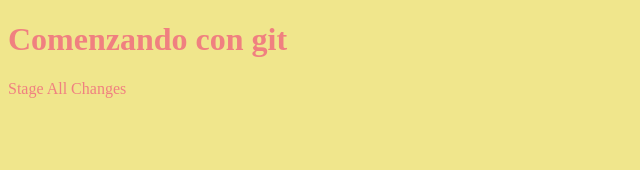
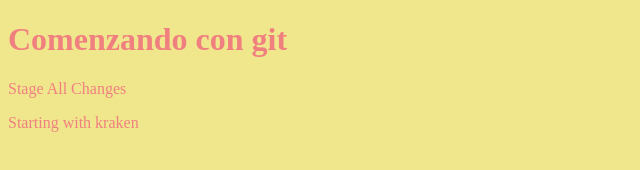
Before and after one commit to Petronini/git-third-step, a plain HTML site: page index.html in a window 1280 px wide. Shown: the whole page, without its empty margins (0-640 px from the left). Drawn offline with Linux system fonts and the light colour scheme.

Commit message:
adding styles

```diff
--- a/index.html
+++ b/index.html
@@ -9,5 +9,6 @@
 <body>
     <h1>Comenzando con git</h1>
     <p>Stage All Changes</p>
+    <p>Starting with kraken</p>
 </body>
 </html>
--- a/style.css
+++ b/style.css
@@ -2,3 +2,4 @@
     background-color: khaki;
     color: lightcoral;
 }
+p { font-size: 12pt}
```
